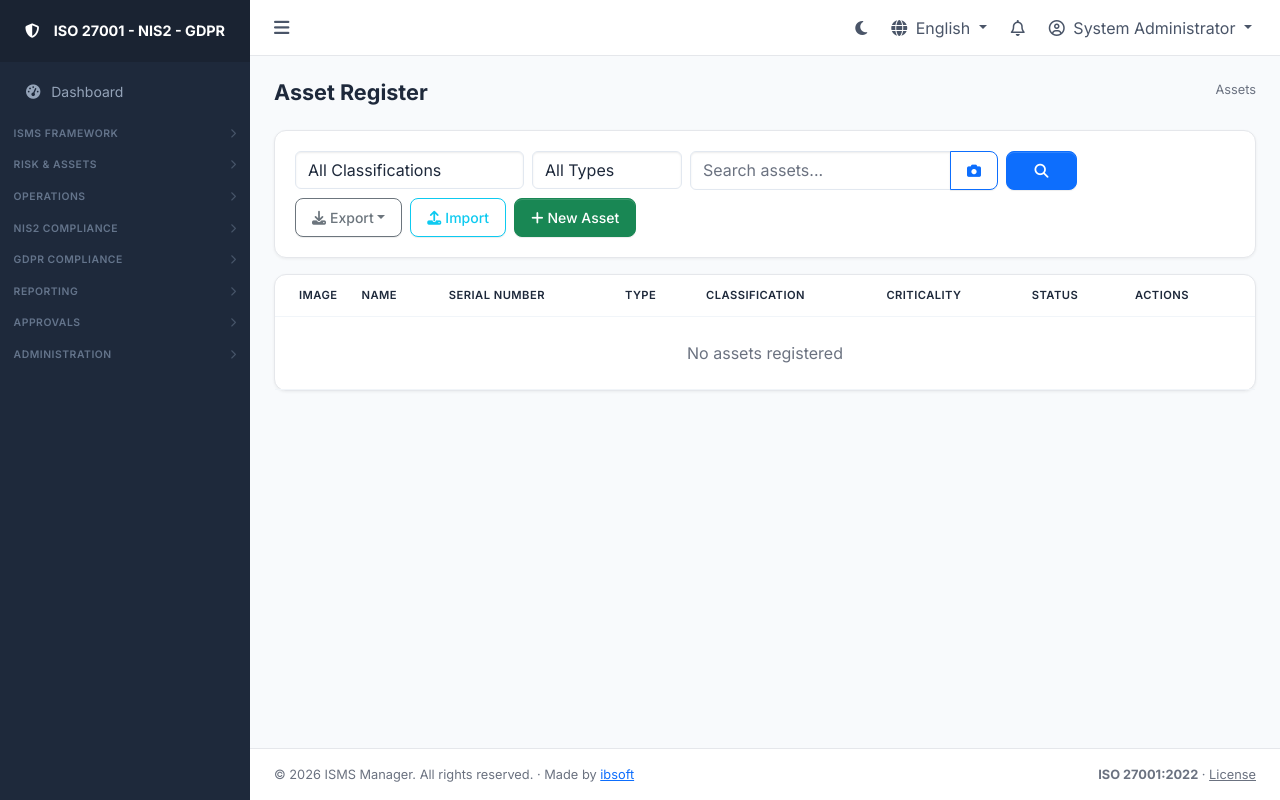
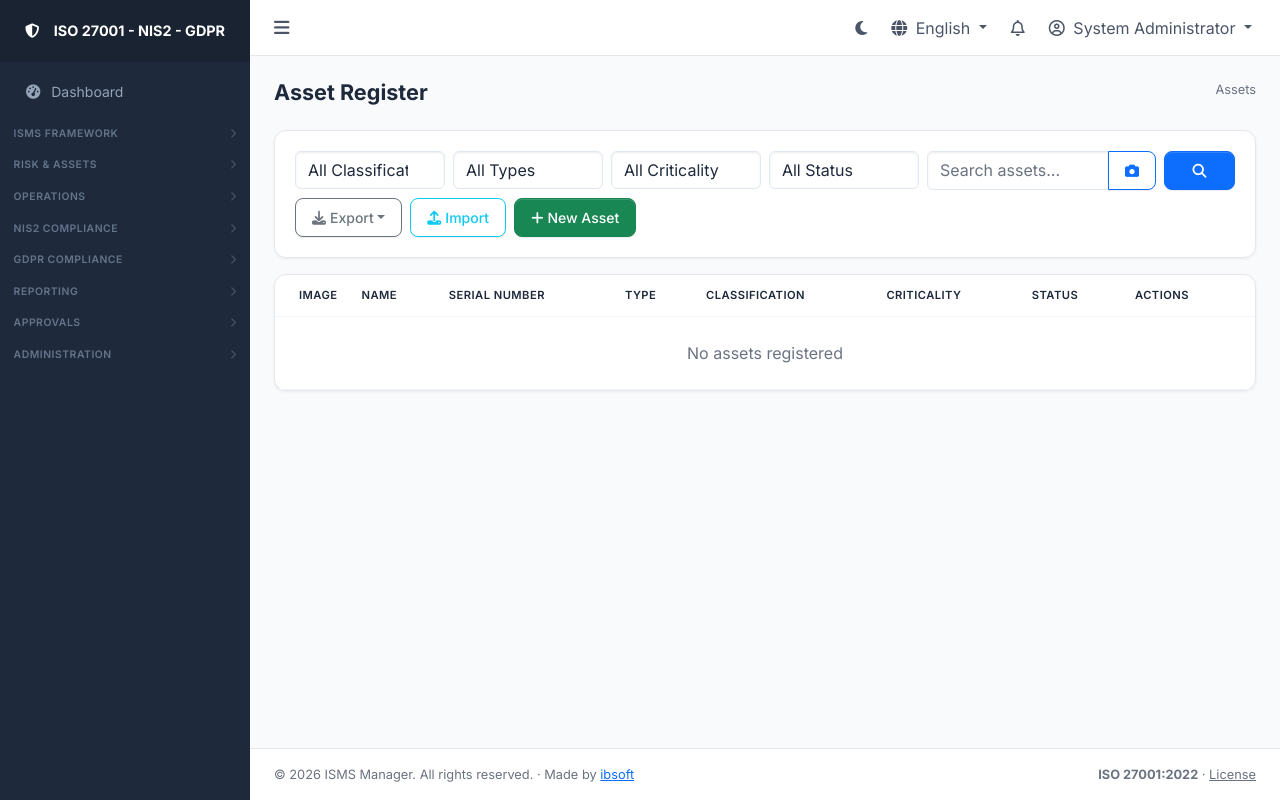
Before and after one commit to ibsoft/iso27001-manager, a Flask app: page /assets/ in a window 1280 px wide. Run offline with Flask 3, Linux system fonts and the light colour scheme; a user stored in the database is signed in; data that the repository does not hold is empty; some libraries are stand-ins or nearby versions.

Commit message:
new filters on assets list page

```diff
--- a/app/routes/assets.py
+++ b/app/routes/assets.py
@@ -50,6 +50,7 @@ MAX_PICTURES = 5
 def list_assets():
     classification = request.args.get("classification")
     asset_type = request.args.get("asset_type")
+    criticality = request.args.get("criticality")
     status = request.args.get("status")
     search = request.args.get("search", "")
 
@@ -58,6 +59,8 @@ def list_assets():
         query = query.filter_by(classification=classification)
     if asset_type:
         query = query.filter_by(asset_type=asset_type)
+    if criticality:
+        query = query.filter_by(criticality=criticality)
     if status:
         query = query.filter_by(status=status)
     if search:
@@ -85,6 +88,7 @@ def export_assets():
     fmt = request.args.get("format", "csv")
     classification = request.args.get("classification")
     asset_type = request.args.get("asset_type")
+    criticality = request.args.get("criticality")
     status = request.args.get("status")
     search = request.args.get("search", "")
 
@@ -93,6 +97,8 @@ def export_assets():
         query = query.filter_by(classification=classification)
     if asset_type:
         query = query.filter_by(asset_type=asset_type)
+    if criticality:
+        query = query.filter_by(criticality=criticality)
     if status:
         query = query.filter_by(status=status)
     if search:
--- a/app/templates/assets/list.html
+++ b/app/templates/assets/list.html
@@ -7,7 +7,7 @@
 <div class="card mb-3">
   <div class="card-body">
     <form method="GET" class="row g-2 mb-2">
-      <div class="col-md-3 col-sm-6">
+      <div class="col-md-2 col-sm-6">
         <select name="classification" class="form-select" onchange="this.form.submit()">
           <option value="">{{ _('All Classifications') }}</option>
           <option value="public" {{ 'selected' if request.args.get('classification') == 'public' }}>{{ _('Public') }}</option>
@@ -25,7 +25,24 @@
           <option value="other" {{ 'selected' if request.args.get('asset_type') == 'other' }}>{{ _('Other') }}</option>
         </select>
       </div>
-      <div class="col-md-4 col-sm-8">
+      <div class="col-md-2 col-sm-6">
+        <select name="criticality" class="form-select" onchange="this.form.submit()">
+          <option value="">{{ _('All Criticality') }}</option>
+          <option value="low" {{ 'selected' if request.args.get('criticality') == 'low' }}>{{ _('Low') }}</option>
+          <option value="medium" {{ 'selected' if request.args.get('criticality') == 'medium' }}>{{ _('Medium') }}</option>
+          <option value="high" {{ 'selected' if request.args.get('criticality') == 'high' }}>{{ _('High') }}</option>
+          <option value="critical" {{ 'selected' if request.args.get('criticality') == 'critical' }}>{{ _('Critical') }}</option>
+        </select>
+      </div>
+      <div class="col-md-2 col-sm-6">
+        <select name="status" class="form-select" onchange="this.form.submit()">
+          <option value="">{{ _('All Status') }}</option>
+          <option value="active" {{ 'selected' if request.args.get('status') == 'active' }}>{{ _('Active') }}</option>
+          <option value="inactive" {{ 'selected' if request.args.get('status') == 'inactive' }}>{{ _('Inactive') }}</option>
+          <option value="disposed" {{ 'selected' if request.args.get('status') == 'disposed' }}>{{ _('Disposed') }}</option>
+        </select>
+      </div>
+      <div class="col-md-3 col-sm-8">
         <div class="input-group flex-nowrap">
           <input type="text" name="search" class="form-control" placeholder="{{ _('Search assets...') }}" value="{{ request.args.get('search', '') }}">
           <button type="button" class="btn btn-outline-primary" data-bs-toggle="modal" data-bs-target="#barcodeScannerListModal" title="{{ _('Scan barcode/QR code') }}">
```
Also changed, not shown: 1 other file.
